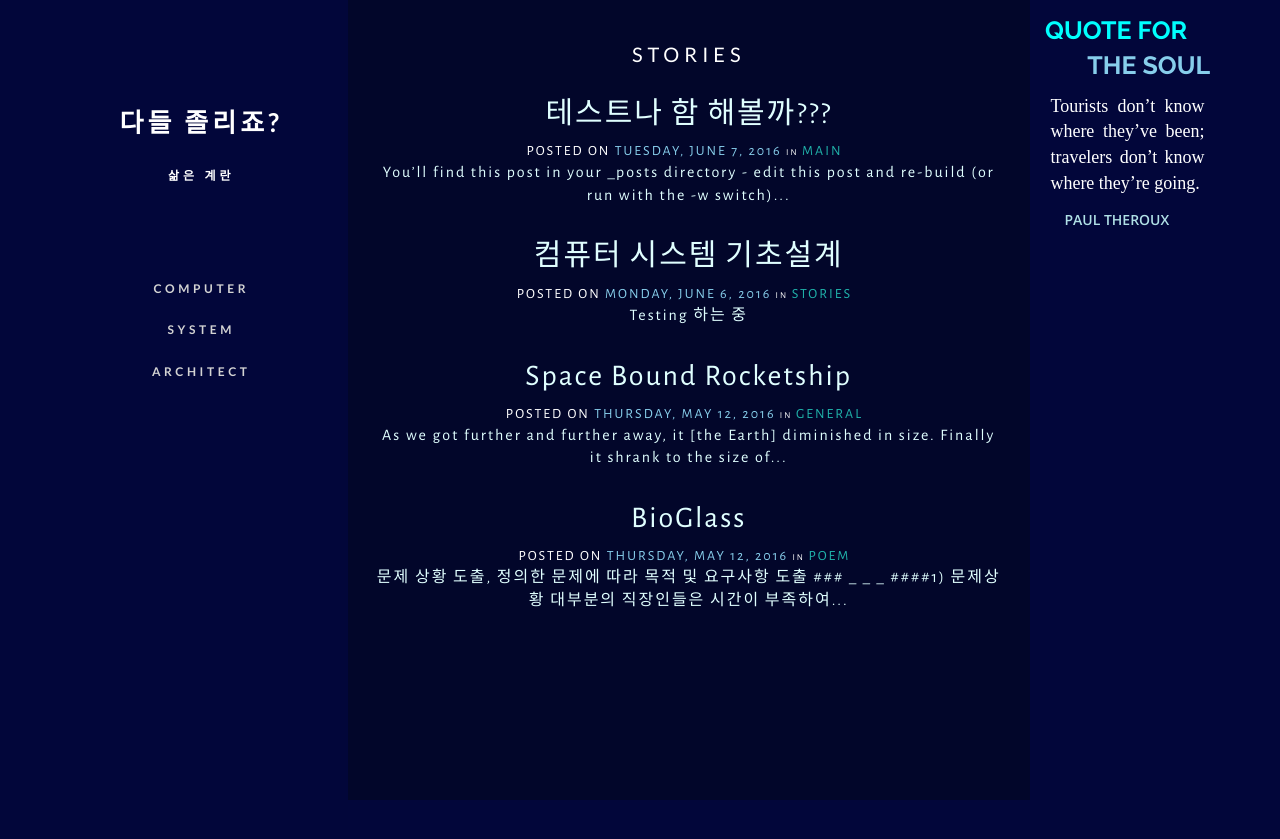
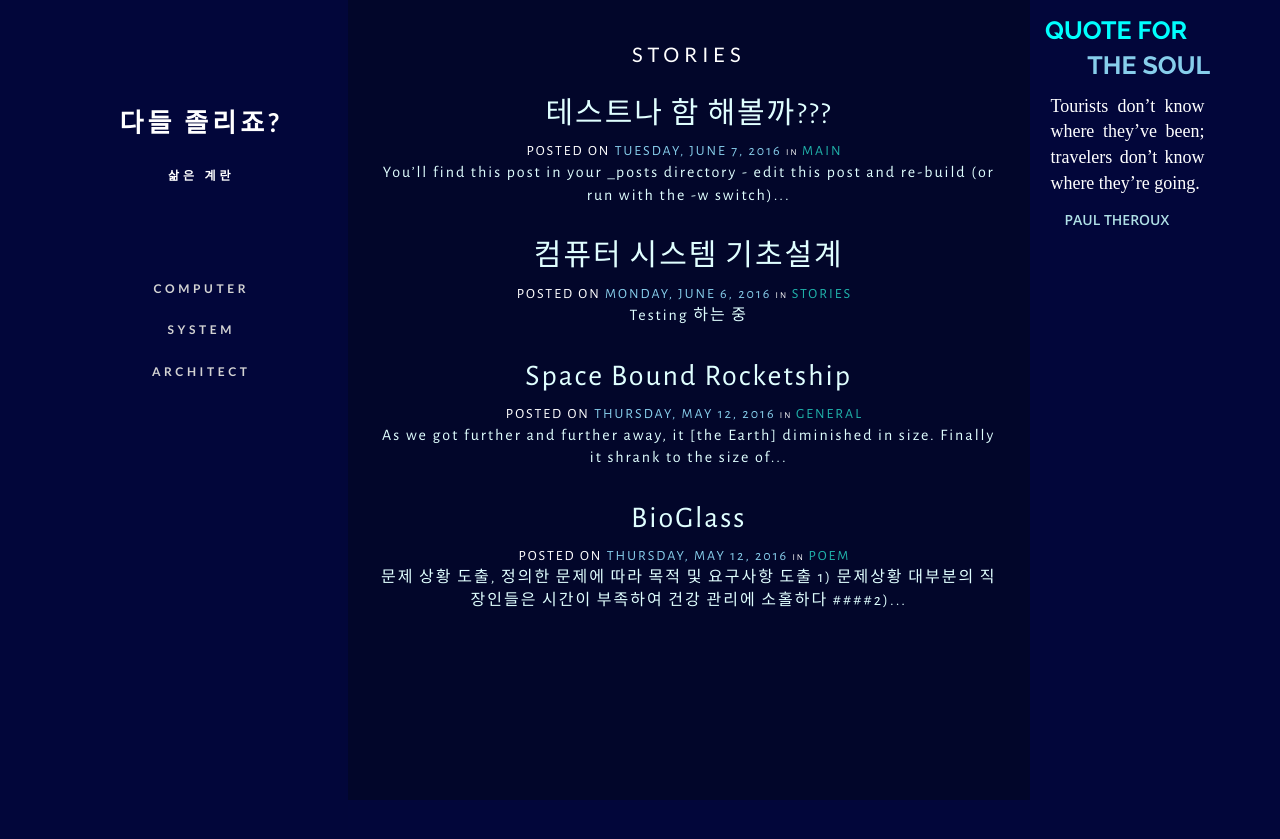
Before and after one commit to strawberryjamsea/trust1303.github.io-1, a Jekyll site: the page built from index.html, in a window 1280 px wide. Shown: the top 839 px of the page. Built offline with Jekyll 4.4.1, drawn with Linux system fonts in a browser that asks for light colours; nearby versions of some CDN libraries.

Commit message:
Update 2016-05-12-welcome-to-jekyll copy 2.markdown

```diff
--- a/_posts/2016-05-12-welcome-to-jekyll copy 2.markdown
+++ b/_posts/2016-05-12-welcome-to-jekyll copy 2.markdown
@@ -7,11 +7,11 @@ author:
 ---
 
 
-문제 상황 도출, 정의한 문제에 따라 목적 및 요구사항 도출 ###
-_ _ _
+문제 상황 도출, 정의한 문제에 따라 목적 및 요구사항 도출
 
 
-####1) 문제상황
+
+1) 문제상황
 
 
 	대부분의 직장인들은 시간이 부족하여 건강 관리에 소홀하다
```
